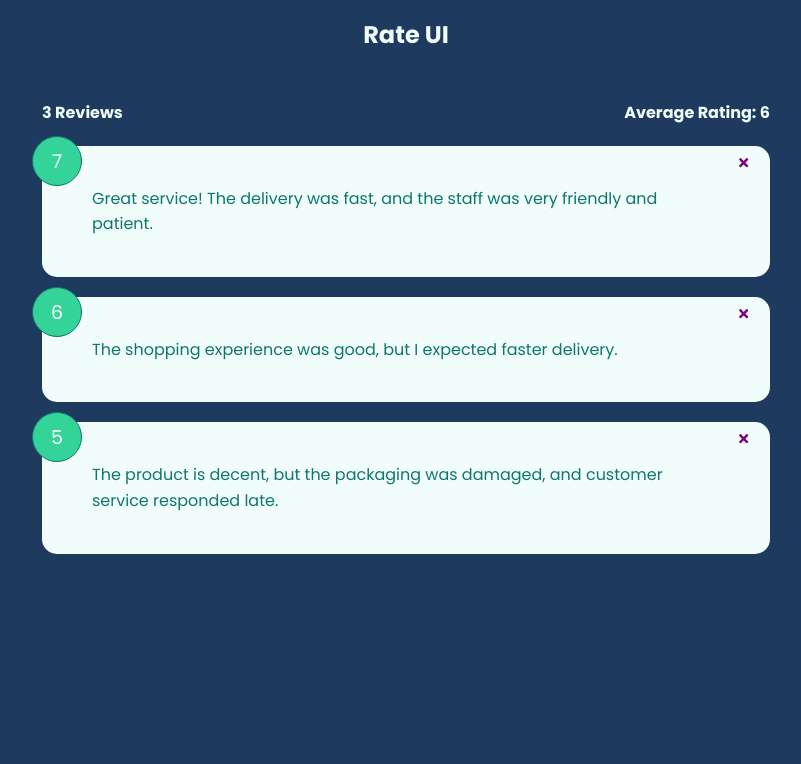
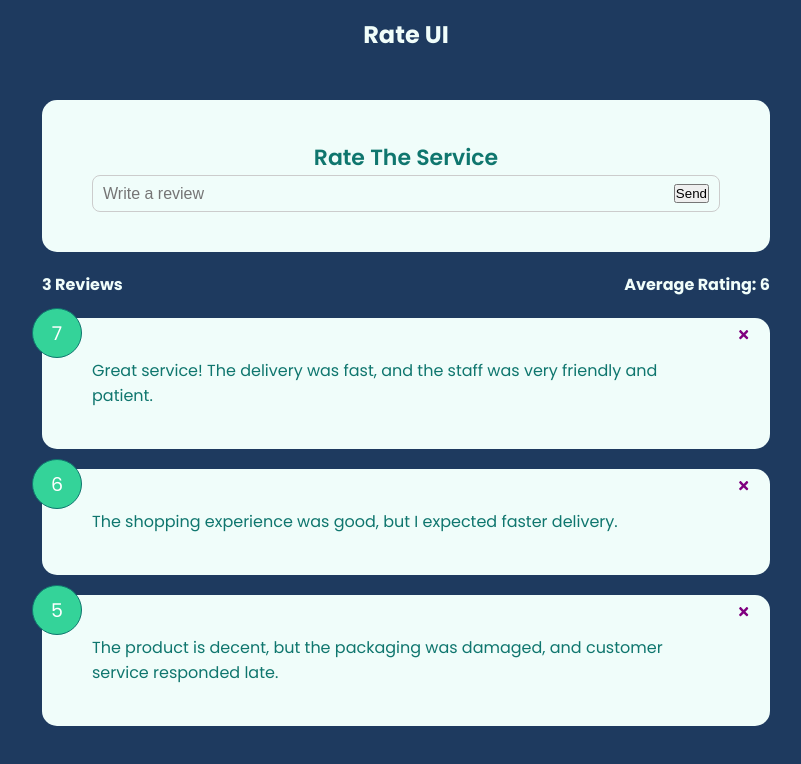
Before and after one commit to Yakov-Tome/Feedback-Rate, a React (Vite) app in the folder Rate-App/: page / in a window 1280 px wide. Shown: the top 764 px of the page, without its empty margins (234-1035 px from the left). Built offline with nearby package versions, Linux system fonts and the light colour scheme.

Commit message:
Form Input & State

```diff
--- a/Rate-App/src/App.jsx
+++ b/Rate-App/src/App.jsx
@@ -4,6 +4,7 @@
 import FeedbackData from "./data/FeedbackData";
 import FeedbackList from "./components/FeedbackList";
 import FeedbackStats from "./components/FeedbackStats";
+import FeedbackForm from "./components/FeedbackForm";
 
 function App() {
   const [feedback, setFeedback] = useState(FeedbackData);
@@ -18,6 +19,7 @@
     <>
       <Header text="Rate UI" />
       <div className="container">
+        <FeedbackForm />
         <FeedbackStats feedback={feedback} />
         <FeedbackList feedback={feedback} handleDelete={deleteFeedback} />
       </div>
--- /dev/null
+++ b/Rate-App/src/components/FeedbackForm.jsx
@@ -0,0 +1,31 @@
+import React, { useState } from "react";
+import Card from "./shared/Card";
+
+function FeedbackForm() {
+  const [text, setText] = useState("");
+
+  const handleTextChange = (event) => {
+    event.preventDefault();
+    setText(event.target.value);
+  };
+
+  return (
+    <Card>
+      <form>
+        <h2>Rate The Service</h2>
+        {/* Rate Select Component */}
+        <div className="input-group">
+          <input
+            onChange={handleTextChange}
+            type="text"
+            placeholder="Write a review"
+            value={text}
+          />
+          <button type="submit">Send</button>
+        </div>
+      </form>
+    </Card>
+  );
+}
+
+export default FeedbackForm;
--- a/Rate-App/src/index.css
+++ b/Rate-App/src/index.css
@@ -112,6 +112,7 @@
   flex-grow: 2;
   border: none;
   font-size: 16px;
+  background-color: #f0fdfa;
 }
 
 input:focus {
```
